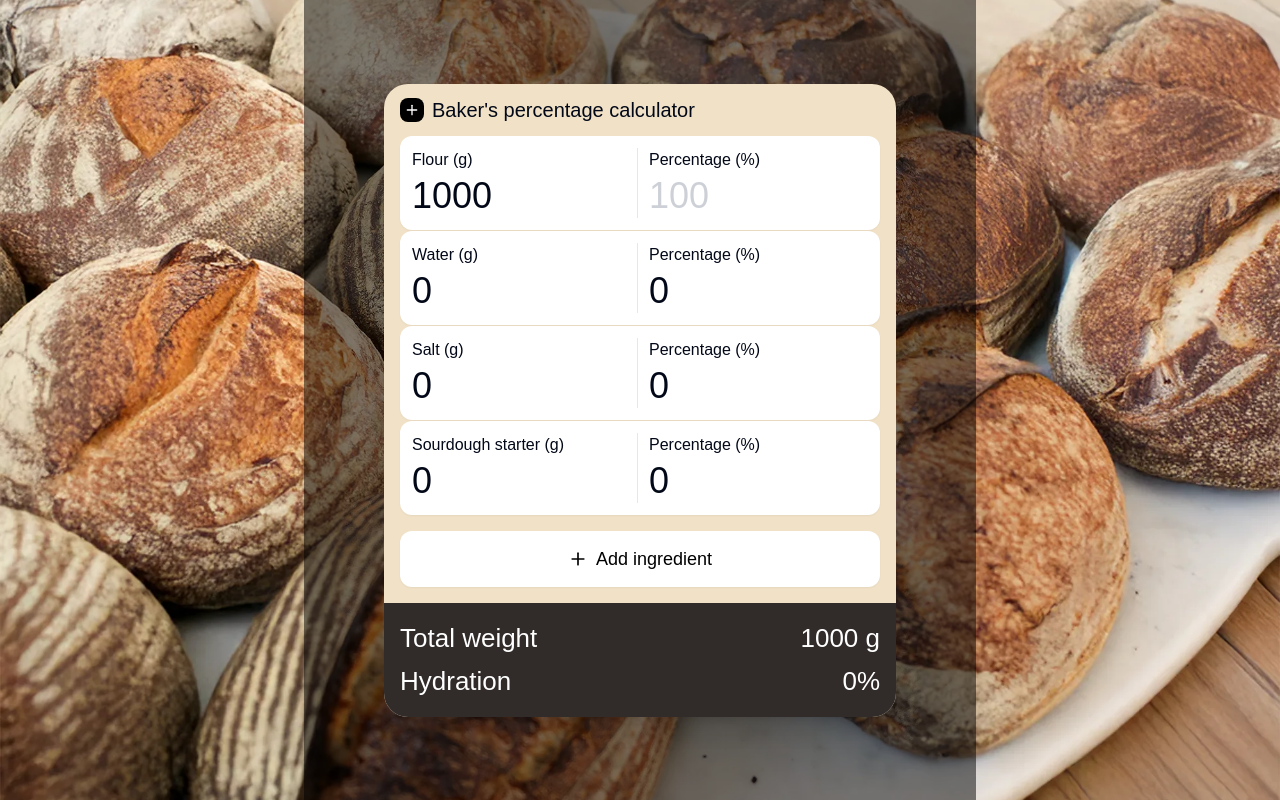
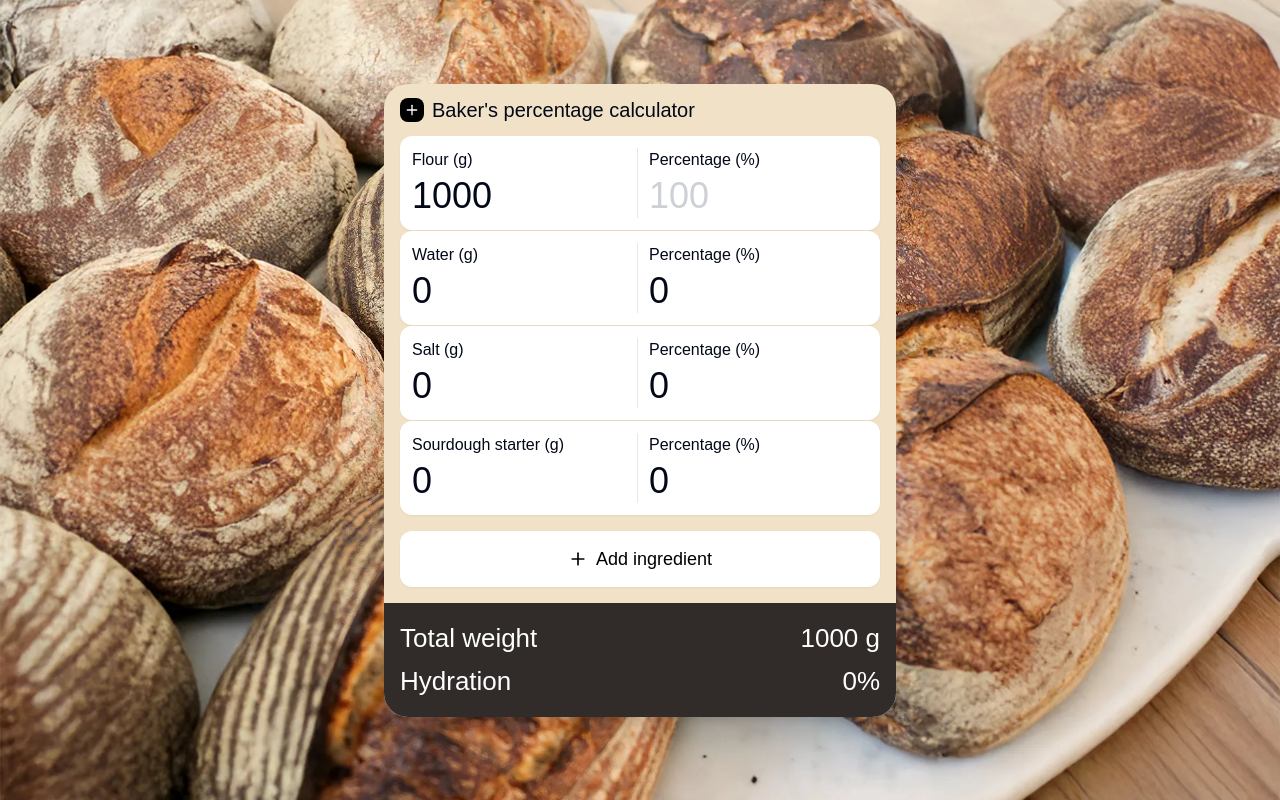
Before and after one commit to klas-tauberman/the_calculator, a Next.js app: page / in a window 1280 px wide. Built offline with nearby package versions, Linux system fonts and the light colour scheme.

Commit message:
Integrated baker's calculator changes

```diff
--- a/app/page.tsx
+++ b/app/page.tsx
@@ -117,8 +117,8 @@ export default function BakersCalculator() {
     <div className="w-full max-w-2xl mx-auto">
       {/* Desktop View */}
       <div className="hidden md:block">
-        <div className="fixed inset-0 bg-[url('/calculator_bg-2.webp')] bg-cover bg-center bg-no-repeat" />
-        <div className="relative min-h-screen flex items-center justify-center" style={{ backgroundColor: 'rgba(0, 0, 0, 0.5)' }}>
+        <div className="fixed inset-0 bg-[url('/calculator_bg-2.webp')] bg-cover bg-center bg-no-repeat -z-10" />
+        <div className="relative min-h-screen flex items-center justify-center">
           <div className="w-full max-w-xl mx-auto p-8">
             <div className="bg-[#F1E2C7] rounded-3xl shadow-xl overflow-hidden">
               {/* Header */}
```
